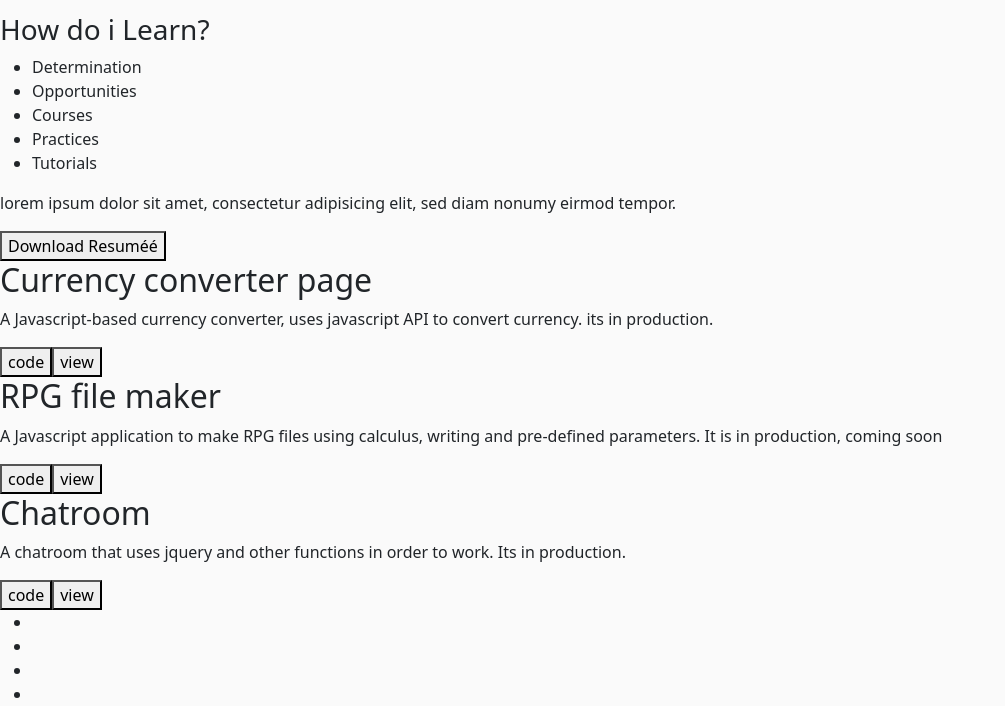
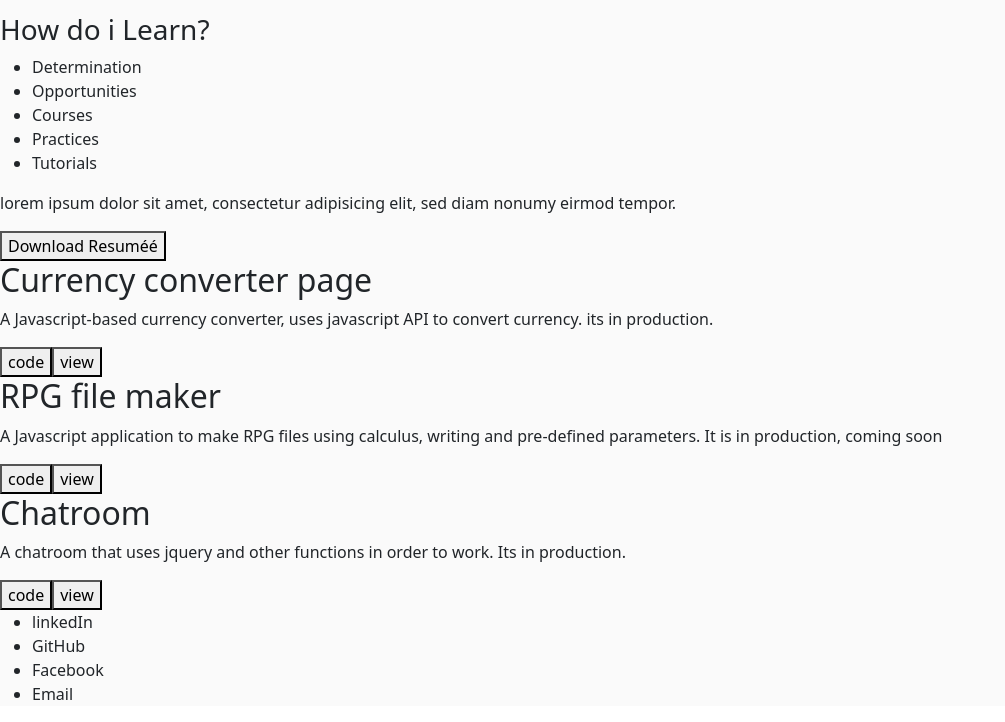
Before and after one commit to R1yoth/R1lyoth.github.io, a plain HTML site: page index.html in a window 1280 px wide. Shown: the part 713-1435 px from the top of the page, without its empty margins (0-1005 px from the left). Drawn offline with nearby package versions, Linux system fonts and the light colour scheme.

Commit message:
fixed work

```diff
--- a/index.html
+++ b/index.html
@@ -102,7 +102,10 @@
             </section>
             <footer>
                 <ul>
-                    <li></li><li></li><li></li><li></li>
+                    <li>linkedIn</li>
+                    <li>GitHub</li>
+                    <li>Facebook</li>
+                    <li>Email</li>
                 </ul>
             </footer>
         </section>
```
